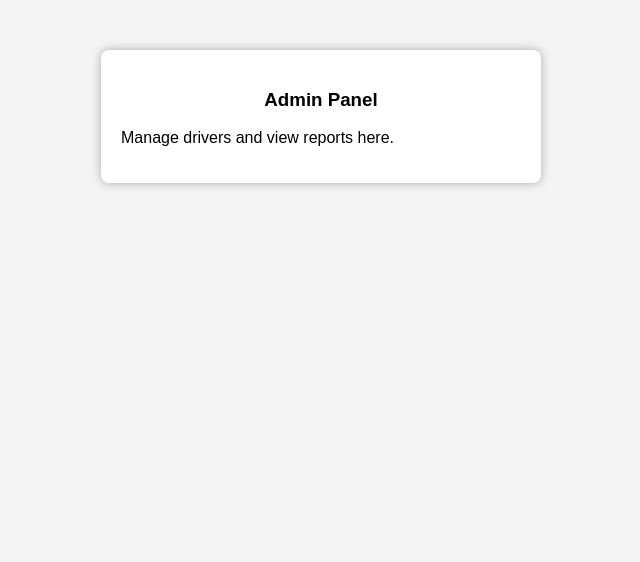
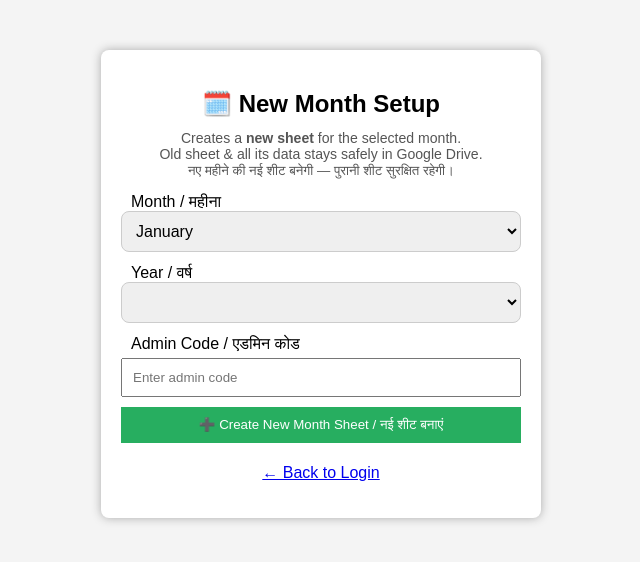
Before and after one commit to devesh2010553/brajwasi-billing, a Flask app: template templates/admin.html in a window 1280 px wide. Shown: the top 562 px of the page, without its empty margins (319-959 px from the left). Run offline with Flask 3, Linux system fonts and the light colour scheme; the template is opened without the code that fills it, so the values that code supplies are empty; parts of the project's set-up code (start-up, migrations or seed data) failed here and were passed over.

Commit message:
ghrtgbgh

```diff
--- a/app.py
+++ b/app.py
@@ -1,11 +1,12 @@
 from flask import Flask, render_template, request, redirect, session, send_from_directory
-import json, os, math
+import json, os, math, calendar
 from datetime import datetime, timedelta, time
 from google.oauth2 import service_account
 from googleapiclient.discovery import build
 
 app = Flask(__name__)
 app.secret_key = "supersecretkey"
+ADMIN_CODE = os.getenv("ADMIN_CODE", "admin1234")   # set ADMIN_CODE env var to change
 
 # ---------- SESSION LIFETIME (10 YEARS) ----------
 app.permanent_session_lifetime = timedelta(days=3650)
@@ -22,11 +23,13 @@ if not sa_json:
 creds = service_account.Credentials.from_service_account_info(
     json.loads(sa_json),
     scopes=[
-        "https://www.googleapis.com/auth/spreadsheets"
+        "https://www.googleapis.com/auth/spreadsheets",
+        "https://www.googleapis.com/auth/drive"
     ]
 )
 
 sheets = build("sheets", "v4", credentials=creds)
+drive  = build("drive",  "v3", credentials=creds)
 
 # ---------- Helpers ----------
 def today_date():
@@ -64,7 +67,7 @@ def get_remarks(start, end, date):
     parts = []
 
     if night_start and night_end:
-        parts.append("Night/Night")
+        parts.append("Night Night")
     elif night_start or night_end:
         parts.append("Night")
 
@@ -213,6 +216,117 @@ def get_last_closing():
     except Exception as e:
         return {"closing": None, "error": str(e)}
 
+def ordinal_suffix(n):
+    if 11 <= n <= 13:
+        return "th"
+    return {1: "st", 2: "nd", 3: "rd"}.get(n % 10, "th")
+
+def copy_and_prepare_sheet(old_file_id, month, year, driver_info):
+    """
+    1. Copy the existing Google Sheet file to a new file for the new month.
+    2. Update title row, dates, serial numbers in the new file.
+    3. Clear all data entry columns (C:I) so it's blank for new month.
+    4. Return new file_id.
+    """
+    days_in_month = calendar.monthrange(year, month)[1]
+    month_name    = datetime(year, month, 1).strftime("%B")
+    first_ord     = f"1{ordinal_suffix(1)}"
+    last_ord      = f"{days_in_month}{ordinal_suffix(days_in_month)}"
+    title_text    = (f" Vehicle Bill for the period from "
+                     f"{first_ord} {month_name} {year} "
+                     f"to {last_ord} {month_name} {year}")
+    new_name      = f"Brajwasi_{driver_info['sheet']}_{month_name}_{year}"
+
+    # --- Step 1: Copy file via Drive API ---
+    copied = drive.files().copy(
+        fileId=old_file_id,
+        body={"name": new_name}
+    ).execute()
+    new_file_id = copied["id"]
+
+    # --- Step 2: Update title row A3 ---
+    sheet = driver_info["sheet"]
+    sheets.spreadsheets().values().update(
+        spreadsheetId=new_file_id,
+        range=f"{sheet}!A3",
+        valueInputOption="USER_ENTERED",
+        body={"values": [[title_text]]}
+    ).execute()
+
+    # --- Step 3: Write serial numbers + dates (col A & B, rows 8 onward) ---
+    date_values = [
+        [day, datetime(year, month, day).strftime("%d-%b-%y")]
+        for day in range(1, days_in_month + 1)
+    ]
+    sheets.spreadsheets().values().update(
+        spreadsheetId=new_file_id,
+        range=f"{sheet}!A8:B{7 + days_in_month}",
+        valueInputOption="USER_ENTERED",
+        body={"values": date_values}
+    ).execute()
+
+    # --- Step 4: Clear leftover date rows if new month is shorter ---
+    if days_in_month < 31:
+        sheets.spreadsheets().values().clear(
+            spreadsheetId=new_file_id,
+            range=f"{sheet}!A{8 + days_in_month}:I{7 + 31}"
+        ).execute()
+
+    # --- Step 5: Clear all data columns C:I for new month (blank slate) ---
+    sheets.spreadsheets().values().clear(
+        spreadsheetId=new_file_id,
+        range=f"{sheet}!C8:I{7 + days_in_month}"
+    ).execute()
+
+    return new_file_id
+
+@app.route("/admin", methods=["GET", "POST"])
+def admin():
+    msg = ""
+    cls = "error"
+    if request.method == "POST":
+        code = request.form.get("code", "")
+        if code != ADMIN_CODE:
+            msg = "Invalid admin code"
+        else:
+            try:
+                month      = int(request.form["month"])
+                year       = int(request.form["year"])
+                month_name = datetime(year, month, 1).strftime("%B")
+
+                # Reload drivers fresh from disk each time
+                with open("driver.json", "r") as f:
+                    drivers = json.load(f)
+
+                new_file_ids = {}
+                for car, info in drivers.items():
+                    new_id = copy_and_prepare_sheet(info["file_id"], month, year, info)
+                    new_file_ids[car] = new_id
+
+                # Update driver.json with new file_ids
+                for car in drivers:
+                    drivers[car]["file_id"] = new_file_ids[car]
+
+                with open("driver.json", "w") as f:
+                    json.dump(drivers, f, indent=2)
+
+                # Reload in-memory DRIVERS
+                global DRIVERS
+                DRIVERS = drivers
+
+                days_in_month = calendar.monthrange(year, month)[1]
+                msg = (f"✅ New sheets created for {month_name} {year} "
+                       f"({days_in_month} days). "
+                       f"Old sheets are saved safely in Google Drive.")
+                cls = "success"
+
+            except Exception as e:
+                msg = f"Error: {e}"
+
+    now = datetime.now()
+    return render_template("admin.html", msg=msg, cls=cls,
+                           cur_month=now.month, cur_year=now.year)
+
 @app.route("/logout")
 def logout():
     session.clear()
--- a/templates/admin.html
+++ b/templates/admin.html
@@ -3,27 +3,114 @@
 <head>
 <meta charset="UTF-8">
 <meta name="viewport" content="width=device-width, initial-scale=1.0">
-<title>Admin Panel</title>
-
+<title>Admin – Reset Month</title>
 <link rel="stylesheet" href="{{ url_for('static', filename='style.css') }}">
-
-<!-- PWA -->
-<link rel="manifest" href="{{ url_for('manifest') }}">
-<meta name="theme-color" content="#0a74da">
-<link rel="apple-touch-icon" href="{{ url_for('static', filename='icons/icon-192.png') }}">
 </head>
 <body>
 <div class="container">
-<h3>Admin Panel</h3>
-<p>Manage drivers and view reports here.</p>
+  <h2>🗓️ New Month Setup</h2>
+  <p style="font-size:0.88rem; color:#555; text-align:center; margin-top:-8px;">
+    Creates a <strong>new sheet</strong> for the selected month.<br>
+    Old sheet &amp; all its data stays safely in Google Drive.<br>
+    <span style="font-size:0.83rem;">नए महीने की नई शीट बनेगी — पुरानी शीट सुरक्षित रहेगी।</span>
+  </p>
+
+  <form method="post" id="adminForm">
+
+    <label>Month / महीना</label>
+    <select name="month" required style="width:100%; padding:10px; border-radius:8px;
+            border:1.5px solid #ccc; font-size:1rem; margin-bottom:12px;">
+      {% for m in range(1, 13) %}
+        {% set names = ['January','February','March','April','May','June',
+                        'July','August','September','October','November','December'] %}
+        <option value="{{ m }}" {% if m == cur_month %}selected{% endif %}>
+          {{ names[m-1] }}
+        </option>
+      {% endfor %}
+    </select>
+
+    <label>Year / वर्ष</label>
+    <select name="year" required style="width:100%; padding:10px; border-radius:8px;
+            border:1.5px solid #ccc; font-size:1rem; margin-bottom:12px;">
+      {% for y in range(cur_year - 1, cur_year + 3) %}
+        <option value="{{ y }}" {% if y == cur_year %}selected{% endif %}>{{ y }}</option>
+      {% endfor %}
+    </select>
+
+    <label>Admin Code / एडमिन कोड</label>
+    <input name="code" type="password" placeholder="Enter admin code" required>
+
+    <button type="submit" id="submitBtn" style="background:#27ae60;">
+      ➕ Create New Month Sheet / नई शीट बनाएं
+    </button>
+
+    {% if msg %}
+    <p class="{{ cls }}" style="text-align:center; margin-top:14px; font-size:0.95rem;">
+      {{ msg }}
+    </p>
+    {% endif %}
+  </form>
+
+  <!-- Confirm Modal -->
+  <div id="confirmModal" style="display:none; position:fixed; top:0; left:0; width:100%;
+       height:100%; background:rgba(0,0,0,0.6); z-index:999;
+       align-items:center; justify-content:center;">
+    <div style="background:#fff; border-radius:14px; padding:28px 22px; max-width:320px;
+                width:90%; text-align:center; box-shadow:0 8px 32px rgba(0,0,0,0.3);
+                position:relative; top:50%; transform:translateY(-50%); margin:auto;">
+      <div style="font-size:2.2rem; margin-bottom:10px;">⚠️</div>
+      <p style="font-weight:bold; color:#c0392b; margin:0 0 6px;">
+        A new sheet will be created for the new month.
+      </p>
+      <p style="font-weight:bold; color:#27ae60; margin:0 0 14px; font-size:0.92rem;">
+        ✅ Old data will NOT be deleted.
+      </p>
+      <p style="font-size:0.88rem; color:#555; margin:0 0 6px;">
+        नए महीने के लिए नई शीट बनेगी।
+      </p>
+      <p style="font-size:0.88rem; color:#27ae60; margin:0 0 20px;">
+        ✅ पुरानी शीट और data सुरक्षित रहेगा।
+      </p>
+      <div style="display:flex; gap:10px; justify-content:center;">
+        <button id="confirmYes" style="background:#e74c3c; color:#fff; border:none;
+                padding:10px 16px; border-radius:8px; font-size:0.95rem;
+                cursor:pointer; flex:1;">
+          ✅ Yes / हाँ
+        </button>
+        <button id="confirmNo" style="background:#7f8c8d; color:#fff; border:none;
+                padding:10px 16px; border-radius:8px; font-size:0.95rem;
+                cursor:pointer; flex:1;">
+          ❌ Cancel / रद्द
+        </button>
+      </div>
+    </div>
+  </div>
+
+  <p style="text-align:center; margin-top:16px;">
+    <a href="/">← Back to Login</a>
+  </p>
 </div>
 
 <script>
-if ('serviceWorker' in navigator) {
-    navigator.serviceWorker.register('/service-worker.js')
-        .then(() => console.log("Service Worker Registered"))
-        .catch(err => console.log("SW registration failed", err));
-}
+const form = document.getElementById('adminForm');
+const modal = document.getElementById('confirmModal');
+let confirmed = false;
+
+form.addEventListener('submit', function(e) {
+    if (confirmed) return;
+    e.preventDefault();
+    modal.style.display = 'flex';
+});
+
+document.getElementById('confirmYes').addEventListener('click', function() {
+    modal.style.display = 'none';
+    confirmed = true;
+    form.submit();
+});
+
+document.getElementById('confirmNo').addEventListener('click', function() {
+    modal.style.display = 'none';
+});
 </script>
 </body>
 </html>
```
